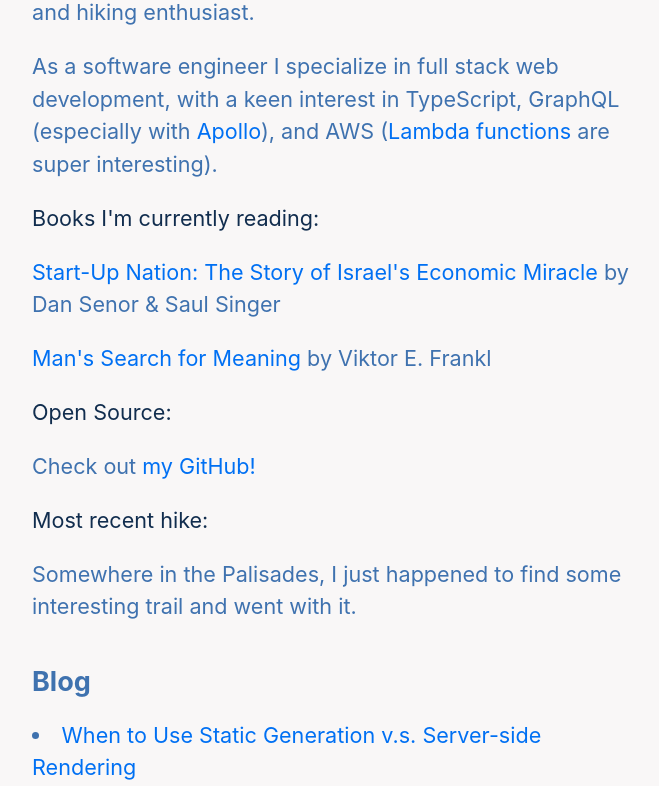
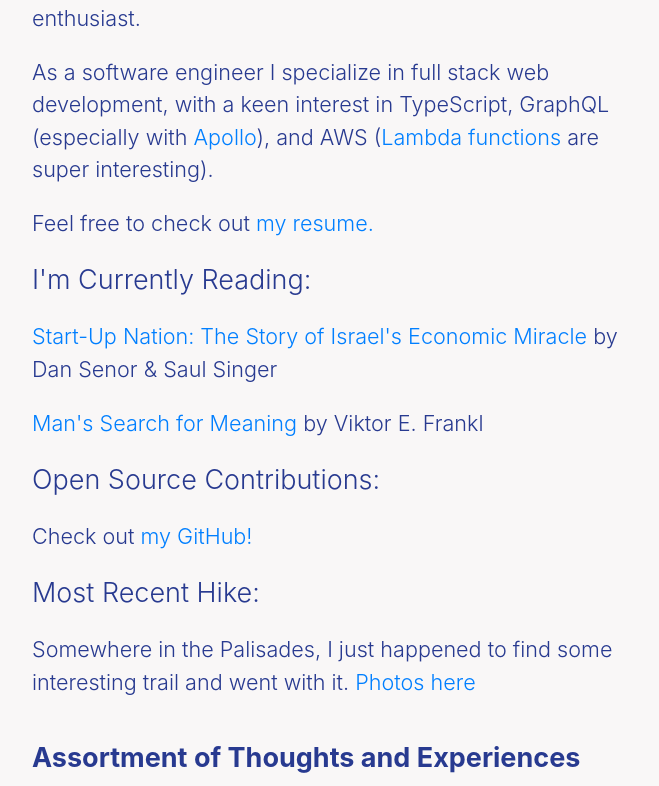
Before and after one commit to Alexander-Infante/Personal-Website-Nextjs, a Next.js app: page / in a window 1280 px wide. Shown: the part 534-1320 px from the top of the page, without its empty margins (302-961 px from the left). Built offline with nearby package versions, Linux system fonts and the light colour scheme.

Commit message:
Updating images, homepage with more detail, adding links to books, adding resume link

```diff
--- a/components/layout.js
+++ b/components/layout.js
@@ -13,7 +13,7 @@ export default function Layout({ children, home }) {
         <link rel="icon" href="/favicon.ico" />
         <meta
           name="description"
-          content="Learn how to build a personal website using Next.js"
+          content="Alexander Infante's personal website and blog"
         />
         <meta
           property="og:image"
--- a/pages/index.js
+++ b/pages/index.js
@@ -30,8 +30,12 @@ export default function Home({ allPostsData }) {
           ), and AWS ({''}
           <a href="https://docs.aws.amazon.com/lambda/latest/dg/welcome.html">Lambda functions</a> are super interesting).
         </p>
-        <p className={utilStyles.headingMd}>
-          Books I'm currently reading:
+        <p>
+          Feel free to check out {' '}
+          <a href="https://drive.google.com/file/d/1dfAONxi0ZI09wXSSSPEf37oPIUSCAdwU/view?usp=sharing">my resume.</a>
+        </p>
+        <p className={utilStyles.headingLg}>
+          I'm Currently Reading:
         </p>
         <p>
           {''}
@@ -44,23 +48,26 @@ export default function Home({ allPostsData }) {
           <a href="https://www.amazon.com/Mans-Search-Meaning-Viktor-Frankl/dp/0807014273/ref=sr_1_1?crid=23ETVMWUY6819&dchild=1&keywords=man%27s+search+for+meaning+by+viktor+frankl&qid=1593888552&s=books&sprefix=man%27s+se%2Cstripbooks%2C201&sr=1-1">Man's Search for Meaning </a>
           by Viktor E. Frankl
         </p>
-        <p className={utilStyles.headingMd}>
-          Open Source:
+        <p className={utilStyles.headingLg}>
+          Open Source Contributions:
         </p>
         <p>
           Check out {' '} <a href="https://github.com/Alexander-Infante"> my GitHub!</a>
         </p>
-        <p className={utilStyles.headingMd}>
-          Most recent hike:
+        <p className={utilStyles.headingLg}>
+          Most Recent Hike:
         </p>
         <p>
-          Somewhere in the Palisades, I just happened to find some interesting trail and went with it.
+          Somewhere in the Palisades, I just happened to find some interesting trail and went with it. {' '}
+          <a href="https://drive.google.com/drive/folders/1-2xxRSm4q5nQoO35EEsixm4pokL2TMJs?usp=sharing">Photos here</a>
         </p>
 
       </section>
 
       <section className={`${utilStyles.headingMd} ${utilStyles.padding1px}`}>
-        <h2 className={utilStyles.headingLg}>Blog</h2>
+        <h2 className={utilStyles.headingLg}>
+          Assortment of Thoughts and Experiences
+        </h2>
         <ul className={utilStyles.list}></ul>
           {allPostsData.map(({ id, date, title }) => (
             <li className={utilStyles.listItem} key={id}>
--- a/posts/ssg-ssr.md
+++ b/posts/redis.md
@@ -1,6 +1,6 @@
 ---
-title: 'When to Use Static Generation v.s. Server-side Rendering'
-date: '2020-01-02'
+title: 'Using Redis Asynchronously with Node.js'
+date: '2020-07-04'
 ---
 
 We recommend using **Static Generation** (with and without data) whenever possible because your page can be built once and served by CDN, which makes it much faster than having a server render the page on every request.
--- a/styles/global.css
+++ b/styles/global.css
@@ -7,16 +7,17 @@ body {
   line-height: 1.6;
   font-size: 18px;
   background-color: #f9f7f7;
-  color: #3f72af;
+  color: #283A90;
+  font-weight: 300;
 }
 
 * {
   box-sizing: border-box;
-  color: #3f72af;
+  color: #283A90;
 }
 
 a {
-  color: #0070f3;
+  color: #007FFF;
   text-decoration: none;
 }
 
--- a/styles/utils.module.css
+++ b/styles/utils.module.css
@@ -1,10 +1,11 @@
 .heading2Xl {
-  font-size: 2.5rem;
+  font-size: 2.75rem;
   line-height: 1.2;
   font-weight: 800;
   letter-spacing: -0.05rem;
   margin: 1rem 0;
   color: #112d4e;
+  font-weight: 600;
 }
 
 .headingXl {
```
Also changed, not shown: public/images/resume.png (added).
